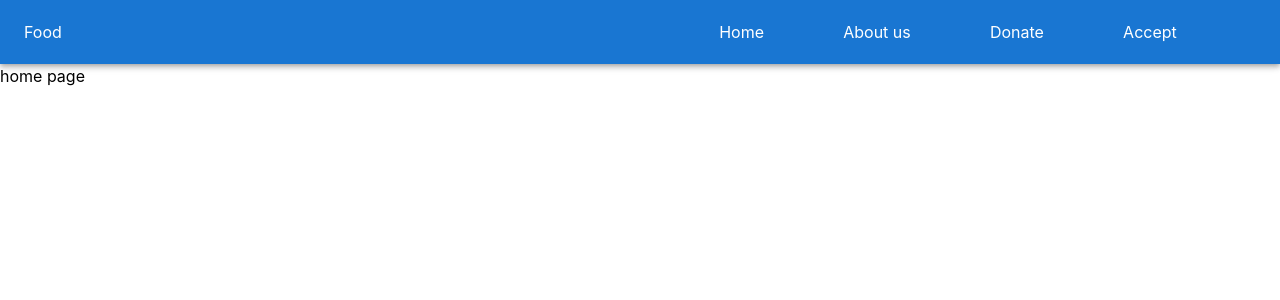
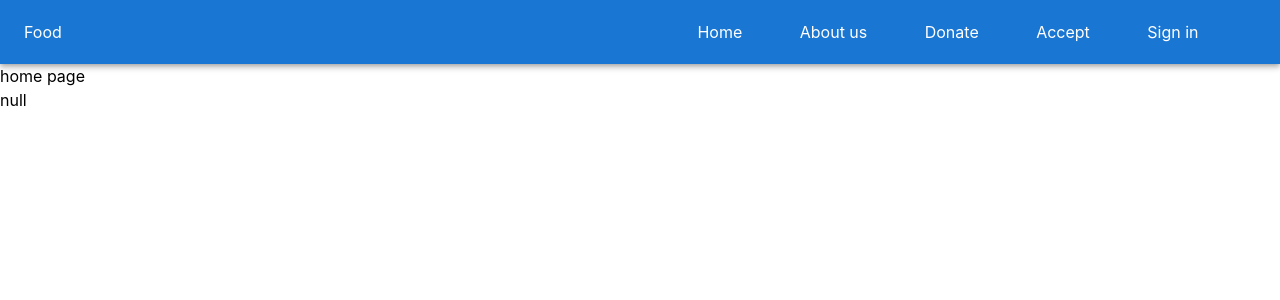
Before and after one commit to Chandan-CV/Food, a Next.js app: page / in a window 1280 px wide. Shown: the top 300 px of the page. Built offline with nearby package versions, Linux system fonts and the light colour scheme; no server answers.

Commit message:
done adding google login

```diff
--- a/components/Navbar.tsx
+++ b/components/Navbar.tsx
@@ -1,8 +1,9 @@
 import { AppBar, Toolbar } from '@mui/material'
 import Link from 'next/link'
 import React from 'react'
-
+import { useSession, signIn, signOut } from "next-auth/react"
 function Navbar() {
+const {data:session} = useSession()
 
     return (
         <AppBar position='sticky'>
@@ -17,6 +18,11 @@ function Navbar() {
                         <Link href={'/Aboutus'}>About us</Link>
                         <Link href={'/Donate'}>Donate</Link>
                         <Link href={'/Accept'}>Accept</Link>
+                        {session?
+                        <p onClick={()=>{signOut()}} className='cursor-pointer'>logout</p>
+                        :
+                        <p onClick={()=>{signIn()}} className='cursor-pointer'>Sign in</p>}
+
                     </div>
                 </div>
             </Toolbar>
--- a/pages/_app.tsx
+++ b/pages/_app.tsx
@@ -1,8 +1,14 @@
 import '../styles/globals.css'
 import type { AppProps } from 'next/app'
+import { SessionProvider } from "next-auth/react"
 
-function MyApp({ Component, pageProps }: AppProps) {
-  return <Component {...pageProps} />
+export default function App({
+  Component,
+  pageProps: { session, ...pageProps },
+}:AppProps) {
+  return (
+    <SessionProvider session={session}>
+      <Component {...pageProps} />
+    </SessionProvider>
+  )
 }
-
-export default MyApp
--- /dev/null
+++ b/pages/api/auth/[...nextauth].js
@@ -0,0 +1,20 @@
+import NextAuth from "next-auth"
+import GoogleProvider from "next-auth/providers/google";
+
+export default NextAuth({
+  // Configure one or more authentication providers
+  providers: [
+    GoogleProvider({
+        clientId: process.env.GOOGLE_ID,
+        clientSecret: process.env.GOOGLE_SECRET,
+        authorization: {
+          params: {
+            prompt: "consent",
+            access_type: "offline",
+            response_type: "code"
+          }
+        }
+    }),
+    // ...add more providers here
+  ],
+})
--- a/pages/index.tsx
+++ b/pages/index.tsx
@@ -1,14 +1,18 @@
+
 import type { NextPage } from 'next'
+import { useSession } from 'next-auth/react'
 import Head from 'next/head'
 import Image from 'next/image'
 import Navbar from '../components/Navbar'
 import styles from '../styles/Home.module.css'
 
 const Home: NextPage = () => {
+  const {data:session} = useSession()
   return (
     <div>
       <Navbar/>
       <h1>home page</h1>
+      <p>{JSON.stringify(session)}</p>
     </div>
     )
 }
```
Also changed, not shown: 1 other file (tests, documents, lock files or other folders).
